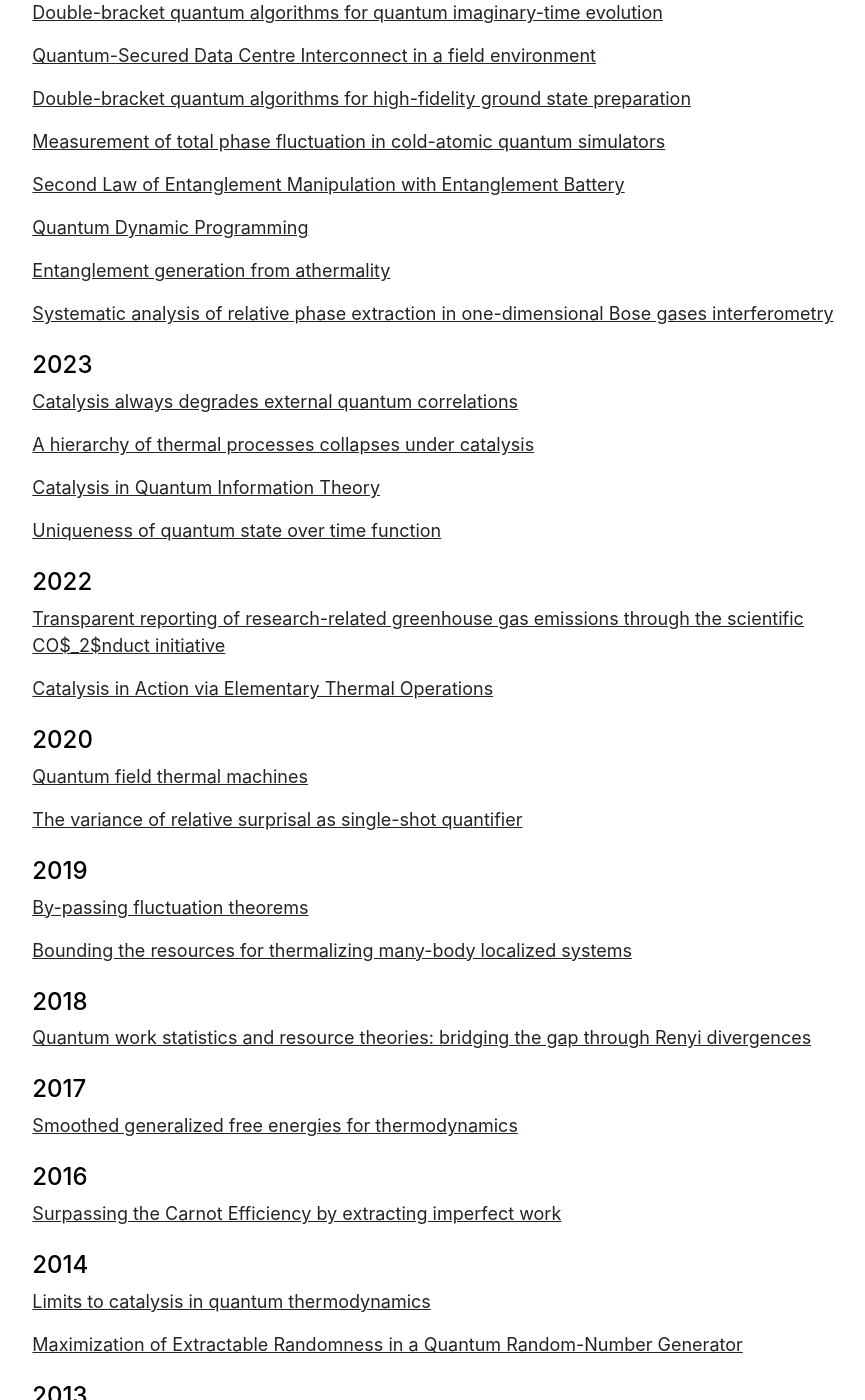
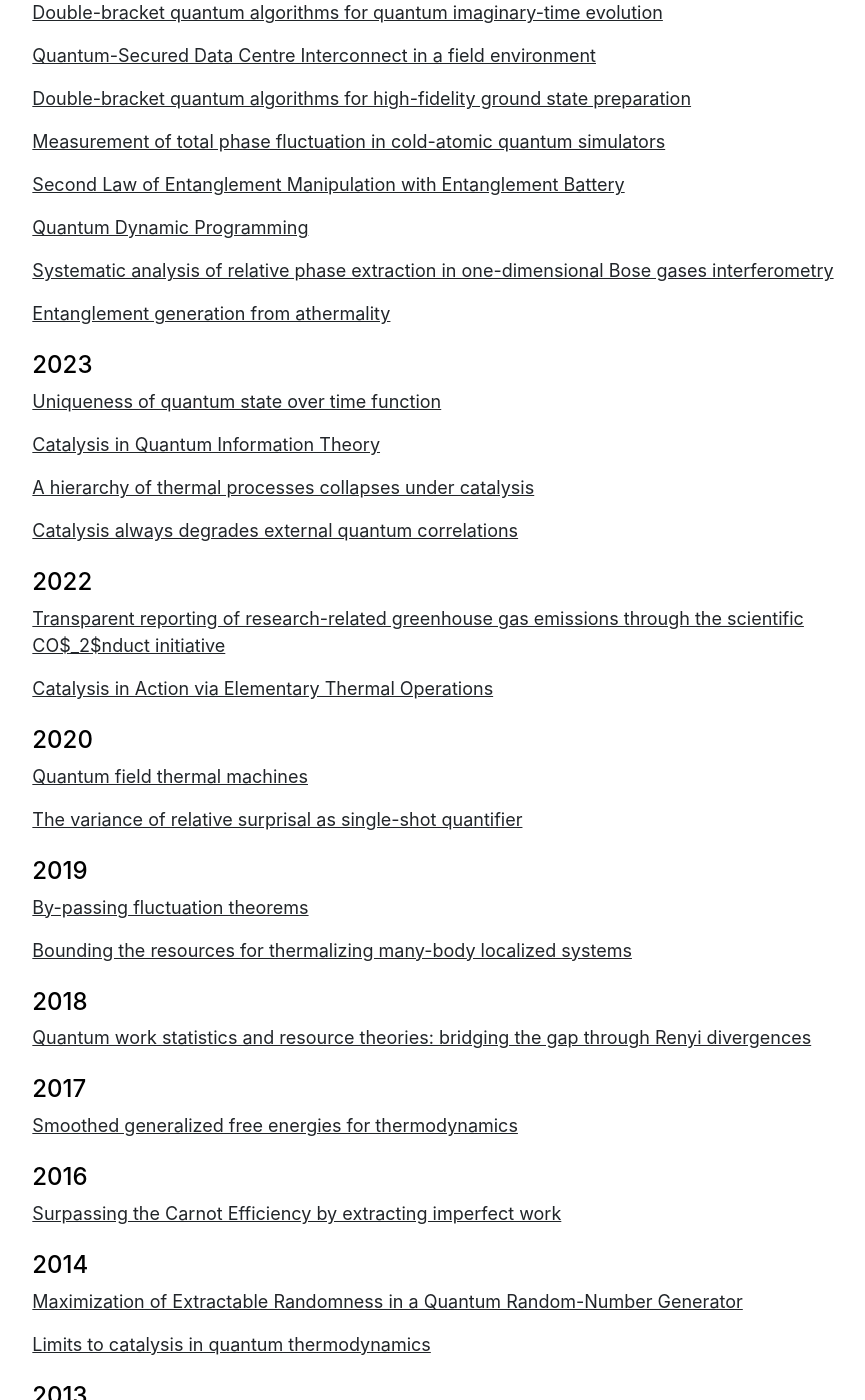
Before and after one commit to nelly-ng/nelly-ng.github.io, a Jekyll site: the page built from publications.md, in a window 1280 px wide and 1400 px high, scrolled down 487 px. Shown: the whole window, without its empty margins (197-1062 px from the left). Built offline with Jekyll 4.4.1, drawn with Linux system fonts in a browser that asks for light colours; some of the changed lines change nothing that is shown; some of the changed text lies outside the part shown.

Commit message:
Update publications.yml

```diff
--- a/_data/publications.yml
+++ b/_data/publications.yml
@@ -3,12 +3,12 @@
 - {name: 'Robust Catalysis and Resource Broadcasting: The Possible and the Impossible'}
 
 index:
+  - {name: ' A min-entropy uncertainty relation for finite size cryptography ', url: 'https://arxiv.org/abs/1205.0842', year : 2012}
   - {name: 'An Experimental Implementation of Bit Commitment in the Noisy Storage Model', url: 'https://arxiv.org/abs/1205.3331', year: 2012}
-  - {name: ' A min-entropy uncertainty relation for finite size cryptography ', url: 'https://arxiv.org/abs/1205.0842', year : 2012}
   - {name: 'An Experimental Implementation of Oblivious Transfer in the Noisy Storage Model', url: 'https://arxiv.org/abs/1308.5098', year: 2013}
   - {name: 'The second laws of quantum thermodynamics', url: 'https://arxiv.org/abs/1305.5278', year: 2013}
+  - {name: 'Limits to catalysis in quantum thermodynamics', url: 'https://arxiv.org/abs/1405.3039', year: 2014}
   - {name: 'Maximization of Extractable Randomness in a Quantum Random-Number Generator', url: 'https://arxiv.org/abs/1411.4512', year: 2014}
-  - {name: 'Limits to catalysis in quantum thermodynamics', url: 'https://arxiv.org/abs/1405.3039', year: 2014}
   - {name: 'Surpassing the Carnot Efficiency by extracting imperfect work', url: 'https://arxiv.org/abs/1606.05532', year: 2016}
   - {name: 'Smoothed generalized free energies for thermodynamics', url: 'https://arxiv.org/abs/1706.03193', year: 2017}
   - {name: 'Quantum work statistics and resource theories: bridging the gap through Renyi divergences', url: 'https://arxiv.org/abs/1804.09962', year: 2018}
@@ -18,10 +18,14 @@
   - {name: 'Quantum field thermal machines', url: 'https://arxiv.org/abs/2006.01177', year: 2020}
   - {name: 'Catalysis in Action via Elementary Thermal Operations', url: 'https://arxiv.org/abs/2209.15213', year: 2022}
   - {name: 'Transparent reporting of research-related greenhouse gas emissions through the scientific CO$_2$nduct initiative', url: 'https://arxiv.org/abs/2206.00857', year: 2022}
+  - {name: 'Catalysis always degrades external quantum correlations', url: 'https://arxiv.org/abs/2303.02376', year: 2023}
+  - {name: 'A hierarchy of thermal processes collapses under catalysis', url: 'https://arxiv.org/abs/2303.13020', year: 2023}
+  - {name: 'Catalysis in Quantum Information Theory', url: 'https://arxiv.org/abs/2306.00798', year: 2023}
+  - {name: 'Uniqueness of quantum state over time function', url: 'https://arxiv.org/abs/2308.12752', year: 2023}
   - {name: 'A Generalized Numerical Framework for Improved Finite-Sized Key Rates with Renyi Entropy', url: 'https://arxiv.org/abs/2502.02319', year: 2025}
   - {name: 'Double-bracket algorithm for quantum signal processing without post-selection', url: 'https://arxiv.org/abs/2504.01077', year: 2025}
+  - {name: 'Entanglement generation from athermality', url: 'https://arxiv.org/abs/2403.04842', year: 2024}
   - {name: 'Systematic analysis of relative phase extraction in one-dimensional Bose gases interferometry', url: 'https://arxiv.org/abs/2403.05528', year: 2024}
-  - {name: 'Entanglement generation from athermality', url: 'https://arxiv.org/abs/2403.04842', year: 2024}
   - {name: 'Quantum Dynamic Programming', url: 'https://arxiv.org/abs/2403.09187', year: 2024}
   - {name: 'Second Law of Entanglement Manipulation with Entanglement Battery', url: 'https://arxiv.org/abs/2405.10599', year: 2024}
   - {name: 'Measurement of total phase fluctuation in cold-atomic quantum simulators', url: 'https://arxiv.org/abs/2408.03736', year: 2024}
@@ -29,7 +33,3 @@
   - {name: 'Quantum-Secured Data Centre Interconnect in a field environment', url: 'https://arxiv.org/abs/2410.10245', year: 2024}
   - {name: 'Double-bracket quantum algorithms for quantum imaginary-time evolution', url: 'https://arxiv.org/abs/2412.04554', year: 2024}
   - {name: 'Robust Catalysis and Resource Broadcasting: The Possible and the Impossible', url: 'https://arxiv.org/abs/2412.06900', year: 2024}
-  - {name: 'Uniqueness of quantum state over time function', url: 'https://arxiv.org/abs/2308.12752', year: 2023}
-  - {name: 'Catalysis in Quantum Information Theory', url: 'https://arxiv.org/abs/2306.00798', year: 2023}
-  - {name: 'A hierarchy of thermal processes collapses under catalysis', url: 'https://arxiv.org/abs/2303.13020', year: 2023}
-  - {name: 'Catalysis always degrades external quantum correlations', url: 'https://arxiv.org/abs/2303.02376', year: 2023}
```
